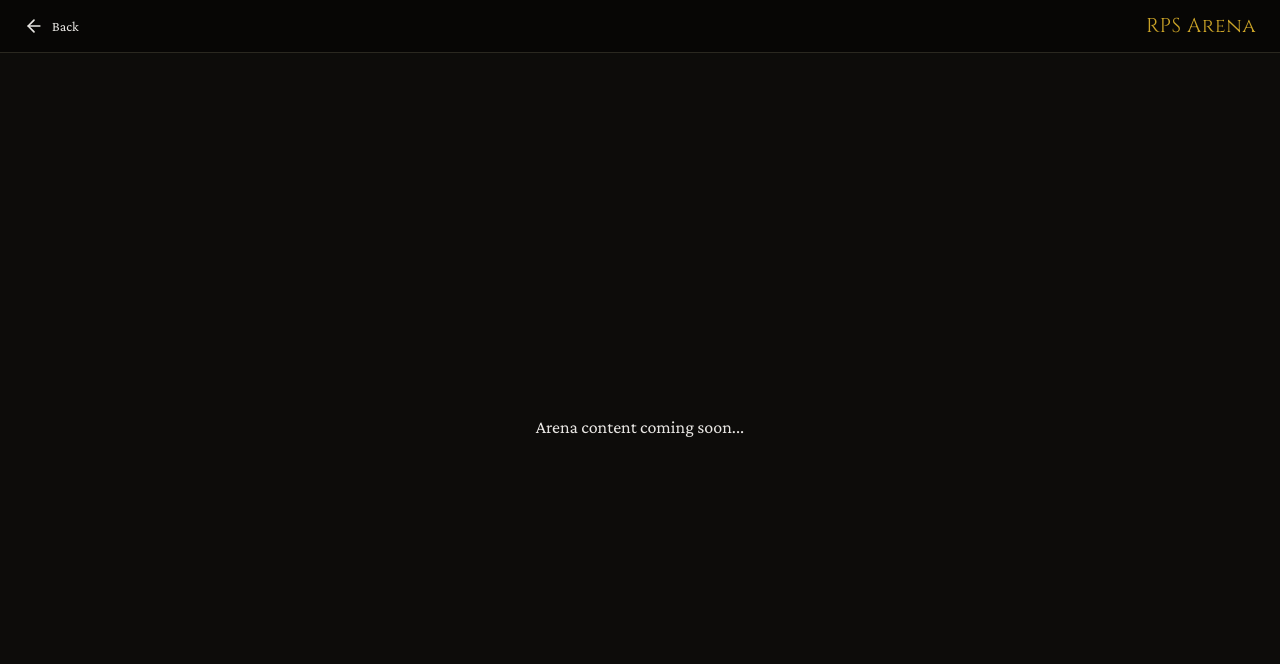
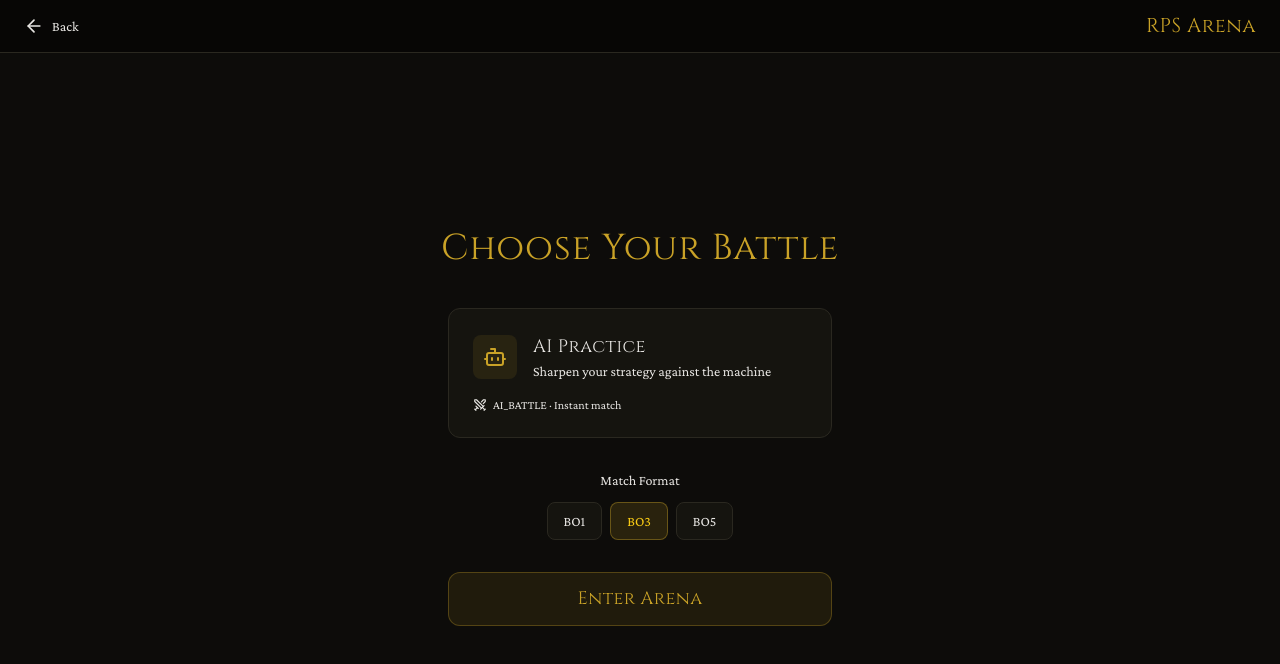
Before and after one commit to Sahil-Basumatary/rock-paper-scissors-game, a Next.js app in the folder frontend/: page /arena in a window 1280 px wide. Shown: the top 664 px of the page. Built offline with nearby package versions, Linux system fonts and the light colour scheme.

Commit message:
feat: add arena page with mode selection and game board placeholder

```diff
--- a/frontend/src/app/arena/page.tsx
+++ b/frontend/src/app/arena/page.tsx
@@ -1,11 +1,115 @@
 "use client";
 
+import { useState } from "react";
+import { motion } from "framer-motion";
+import { Bot, Swords, ArrowLeft } from "lucide-react";
+import { useGameStore } from "@/stores/gameStore";
+import type { MatchFormat } from "@/types/game";
+
+const FORMATS: MatchFormat[] = ["BO1", "BO3", "BO5"];
+
 export default function ArenaPage() {
+  const { phase, matchFormat, currentRound, scores, startMatch, resetMatch } =
+    useGameStore();
+  const [selectedFormat, setSelectedFormat] = useState<MatchFormat>("BO3");
+
+  if (phase !== "IDLE") {
+    return (
+      <div className="flex-1 flex flex-col items-center justify-center px-4">
+        <div className="w-full max-w-2xl">
+          <div className="flex items-center justify-between mb-8">
+            <div className="font-body text-foreground/60 text-sm">
+              <span className="text-gold-400">{matchFormat}</span>
+              <span className="mx-2">·</span>
+              <span>Round {currentRound}</span>
+            </div>
+            <div className="font-display text-lg tracking-wide">
+              <span className="text-gold-400">{scores.player}</span>
+              <span className="text-foreground/40 mx-2">-</span>
+              <span className="text-bronze-400">{scores.opponent}</span>
+            </div>
+          </div>
+          <div className="w-full h-80 rounded-xl border border-arena-border bg-arena-card flex items-center justify-center">
+            <p className="font-body text-foreground/40">
+              Game board loading...
+            </p>
+          </div>
+          <button
+            onClick={resetMatch}
+            className="mt-6 flex items-center gap-2 font-body text-sm text-foreground/50 hover:text-gold-400 transition-colors"
+          >
+            <ArrowLeft className="w-4 h-4" />
+            Back to Lobby
+          </button>
+        </div>
+      </div>
+    );
+  }
+
   return (
-    <div className="flex-1 flex items-center justify-center">
-      <p className="font-body text-foreground/50 text-lg">
-        Arena content coming soon...
-      </p>
-    </div>
+    <motion.div
+      initial={{ opacity: 0, y: 12 }}
+      animate={{ opacity: 1, y: 0 }}
+      transition={{ duration: 0.4, ease: "easeOut" }}
+      className="flex-1 flex flex-col items-center justify-center px-4"
+    >
+      <h2 className="font-display text-3xl md:text-4xl text-gold-500 tracking-wide mb-10">
+        Choose Your Battle
+      </h2>
+      <div className="w-full max-w-sm">
+        <button
+          className="w-full group rounded-xl border border-arena-border bg-arena-card p-6 text-left transition-all hover:border-gold-500/40 hover:shadow-[0_0_24px_rgba(201,162,39,0.08)]"
+          onClick={() => startMatch(selectedFormat)}
+        >
+          <div className="flex items-center gap-4 mb-3">
+            <div className="w-11 h-11 rounded-lg bg-gold-500/10 flex items-center justify-center">
+              <Bot className="w-6 h-6 text-gold-500" />
+            </div>
+            <div>
+              <h3 className="font-display text-lg text-foreground tracking-wide">
+                AI Practice
+              </h3>
+              <p className="font-body text-sm text-foreground/50">
+                Sharpen your strategy against the machine
+              </p>
+            </div>
+          </div>
+          <div className="flex items-center gap-1.5 mt-4">
+            <Swords className="w-3.5 h-3.5 text-foreground/30" />
+            <span className="font-body text-xs text-foreground/30">
+              AI_BATTLE · Instant match
+            </span>
+          </div>
+        </button>
+        <div className="mt-8">
+          <p className="font-body text-sm text-foreground/50 mb-3 text-center">
+            Match Format
+          </p>
+          <div className="flex items-center justify-center gap-2">
+            {FORMATS.map((fmt) => (
+              <button
+                key={fmt}
+                onClick={() => setSelectedFormat(fmt)}
+                className={`px-4 py-2 rounded-lg font-body text-sm transition-all ${
+                  selectedFormat === fmt
+                    ? "bg-gold-500/15 text-gold-400 border border-gold-500/40"
+                    : "bg-arena-card text-foreground/50 border border-arena-border hover:border-foreground/20"
+                }`}
+              >
+                {fmt}
+              </button>
+            ))}
+          </div>
+        </div>
+        <motion.button
+          whileHover={{ scale: 1.02 }}
+          whileTap={{ scale: 0.98 }}
+          onClick={() => startMatch(selectedFormat)}
+          className="mt-8 w-full py-3 rounded-xl font-display text-lg tracking-wide bg-gold-500/10 text-gold-500 border border-gold-500/30 hover:bg-gold-500/20 hover:border-gold-500/50 transition-colors"
+        >
+          Enter Arena
+        </motion.button>
+      </div>
+    </motion.div>
   );
 }
```
